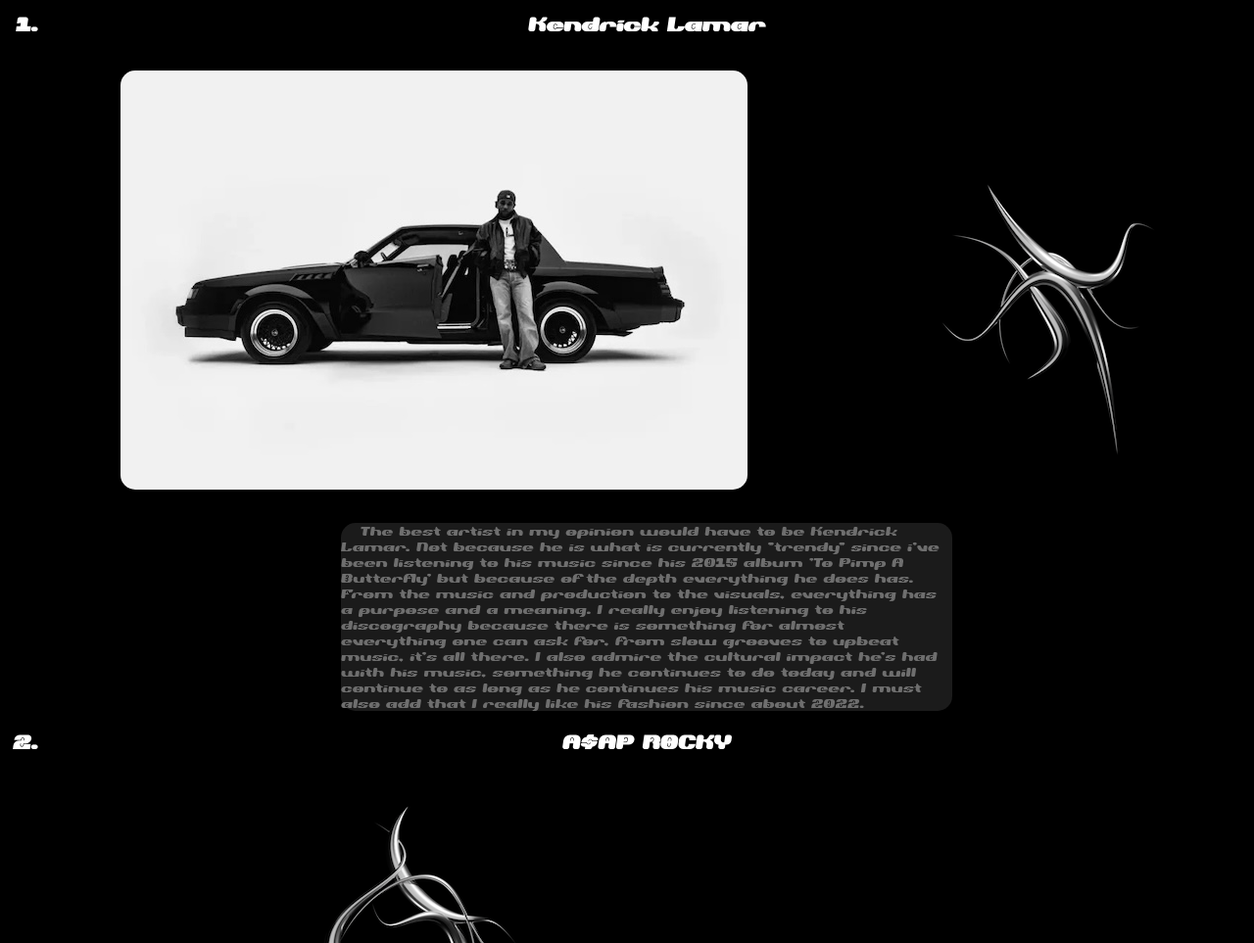
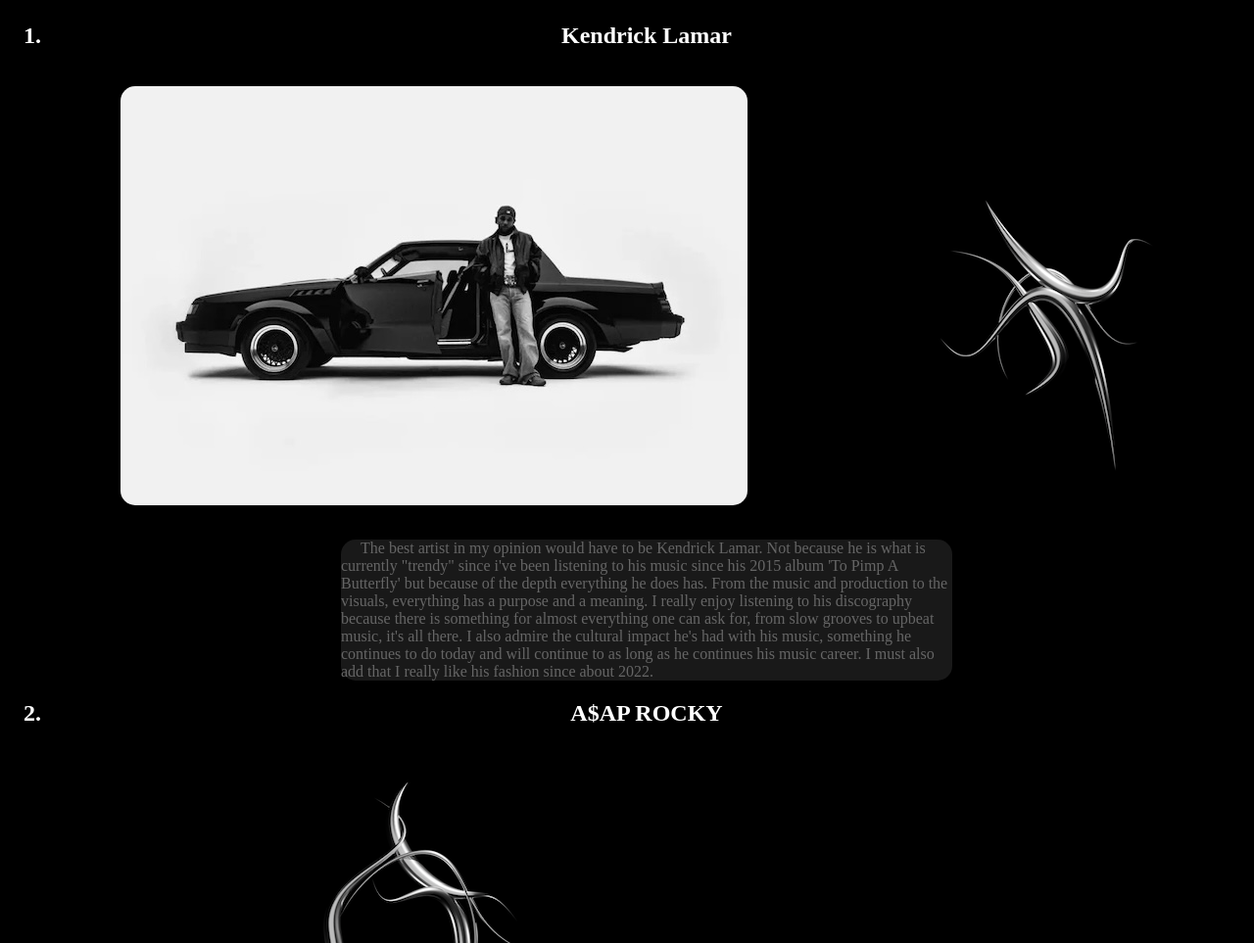
Before and after one commit to Bgomez15/Project-1, a plain HTML site: page topFives/topFives.html in a window 1280 px wide. Shown: the part 137-1100 px from the top of the page at 98% size. Drawn offline with Linux system fonts and the light colour scheme.

Commit message:
update 4

```diff
--- a/topFives/css/style.css
+++ b/topFives/css/style.css
@@ -1,7 +1,4 @@
-@font-face {
-    font-family: 'CustomFont';
-    src: url('/topFives/fonts/Cageroll-Roll.woff') format('woff');
-}
+
 
 body {
     background-color: rgb( 0, 0, 0);
```
